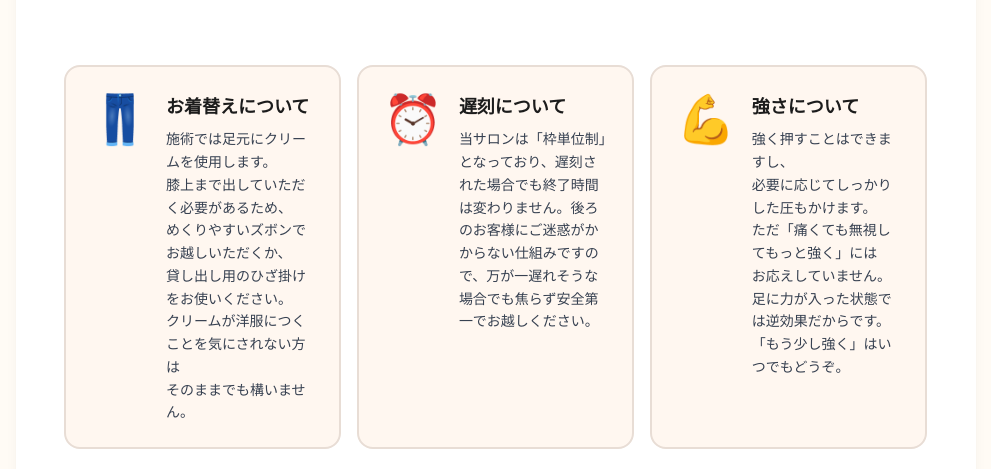
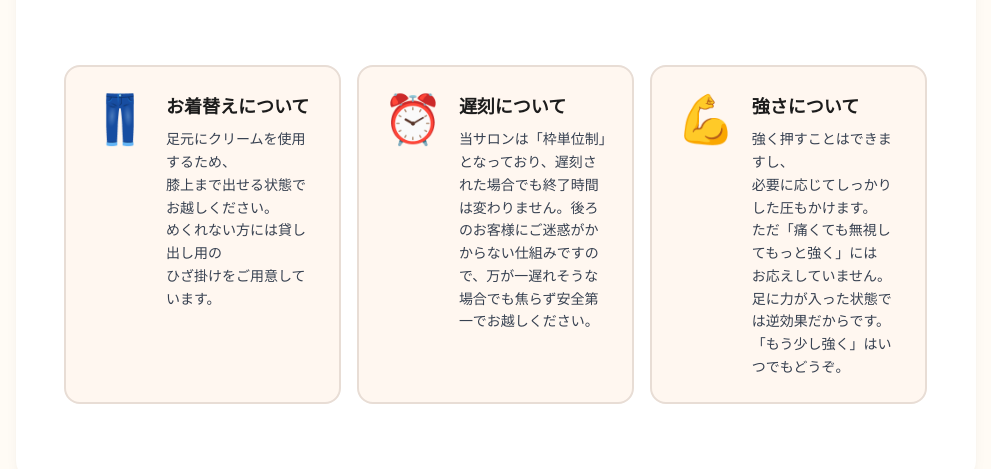
Before and after one commit to ashiyafukusuke/fukusuke2, a Next.js app: page / in a window 1280 px wide. Shown: the part 4066-4535 px from the top of the page, without its empty margins (144-1135 px from the left). Built offline with nearby package versions, Linux system fonts and the light colour scheme.

Commit message:
Add files via upload

```diff
--- a/src/components/Enjoy100.tsx
+++ b/src/components/Enjoy100.tsx
@@ -6,12 +6,10 @@ export default function Enjoy100() {
     {
       title: "お着替えについて",
       icon: "👖",
-      content: `施術では足元にクリームを使用します。
-膝上まで出していただく必要があるため、
-めくりやすいズボンでお越しいただくか、
-貸し出し用のひざ掛けをお使いください。
-クリームが洋服につくことを気にされない方は
-そのままでも構いません。`
+      content: `足元にクリームを使用するため、
+膝上まで出せる状態でお越しください。
+めくれない方には貸し出し用の
+ひざ掛けをご用意しています。`
     },
     {
       title: "遅刻について",
```
